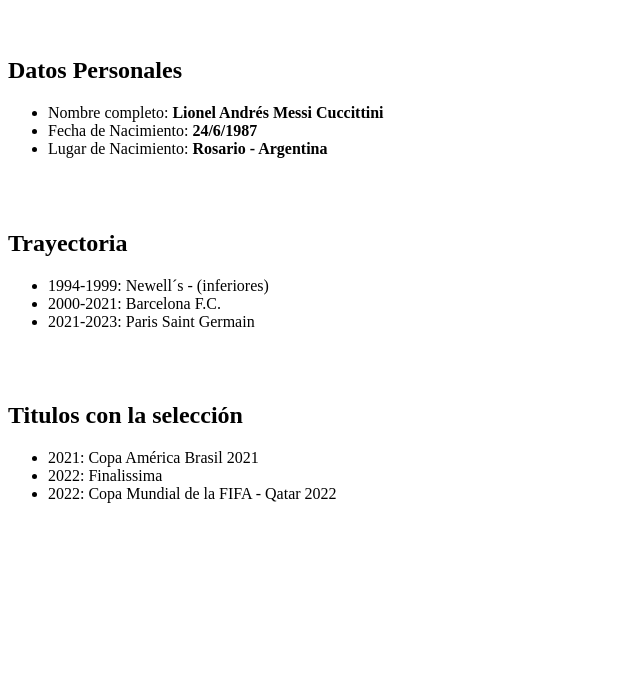
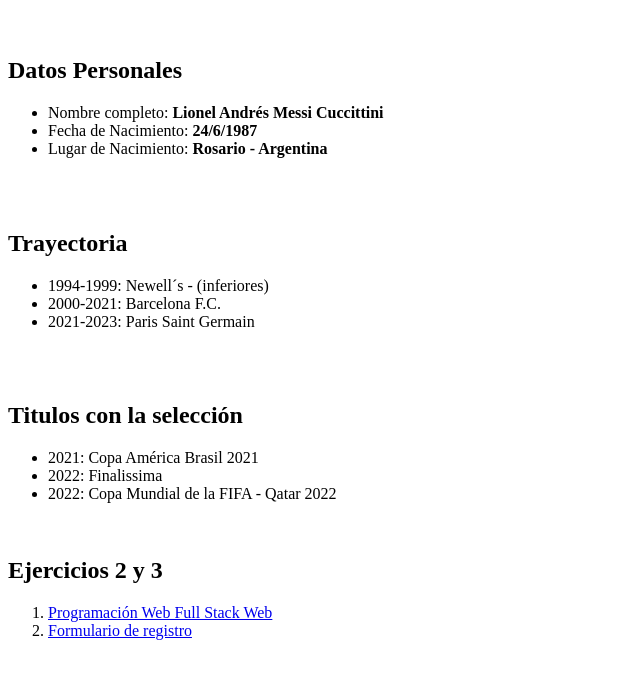
Before and after one commit to Fersuarez03/E1, a plain HTML site: page index.html in a window 1280 px wide. Shown: the part 79-758 px from the top of the page, without its empty margins (0-640 px from the left). Drawn offline with Linux system fonts and the light colour scheme.

Commit message:
entrega1

```diff
--- a/index.html
+++ b/index.html
@@ -4,7 +4,7 @@
     <meta charset="UTF-8">
     <meta http-equiv="X-UA-Compatible" content="IE=edge">
     <meta name="viewport" content="width=device-width, initial-scale=1.0">
-    <title>Cv Lionel Messi</title>
+    <title>Entrega n° 1</title>
 </head>
 <body>
   <h1>Curriculum Vitae de Lionel Messi</h1>
@@ -29,5 +29,13 @@
     <li>2022: Finalissima</li>
     <li>2022: Copa Mundial de la FIFA - Qatar 2022 </li>
 </ul>
+<br>
+<h2>Ejercicios 2 y 3</h2>
+<ol>
+<li><a href="index2.html" target="_blank"> Programación Web Full Stack Web</a></li>
+<li><a href="index3.html" target="_blank">Formulario de registro
+</a></li>
+</ol>
+
+
 </body>
-</html>
```
